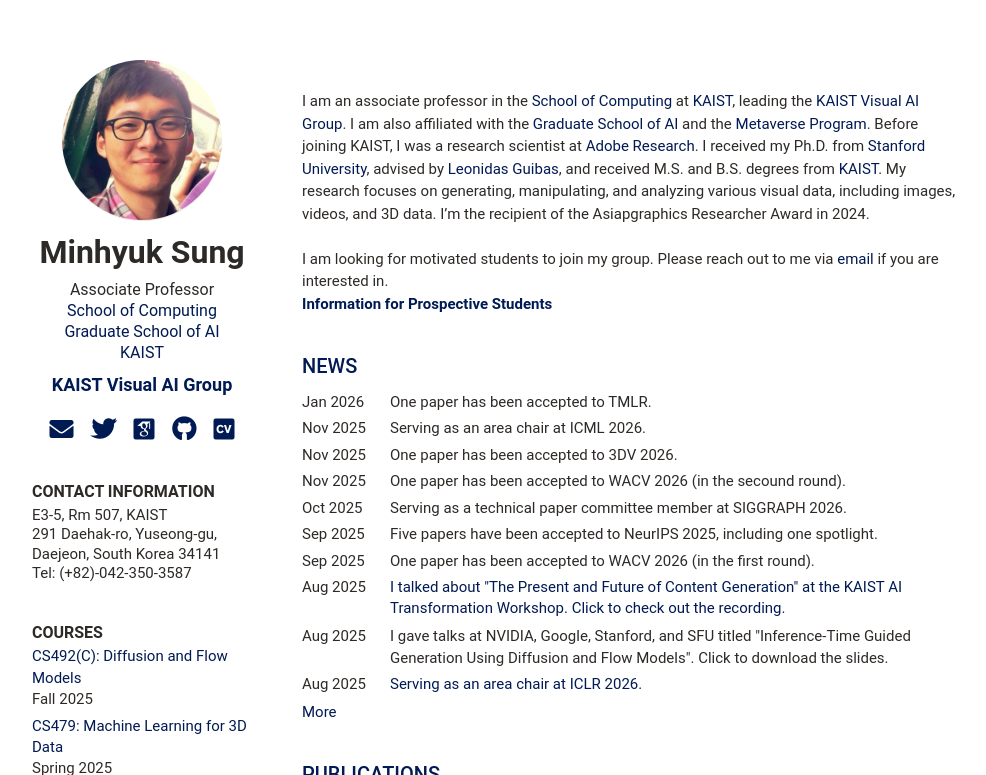
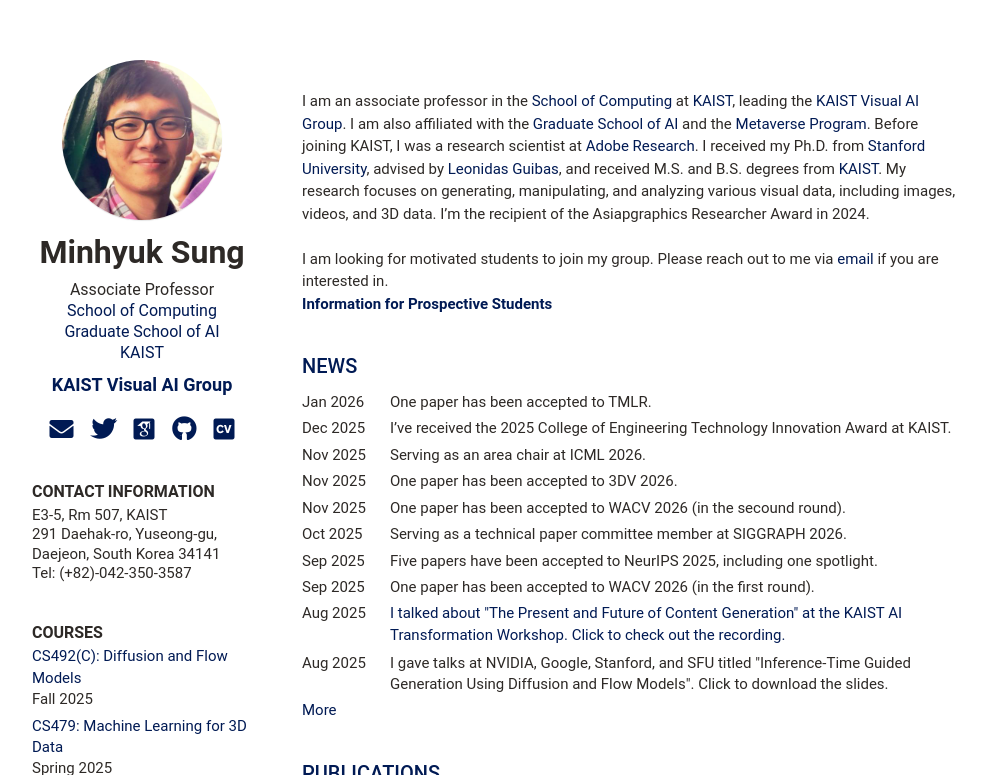
Before and after one commit to mhsung/mhsung.github.io, a Jekyll site: the page built from index.html, in a window 1280 px wide and 900 px high, cut to the strip 0-775 px from the top of the window. Shown: the whole strip, without its empty margins (126-1112 px from the left). Built offline with Jekyll 4.4.1, drawn with Linux system fonts in a browser that asks for light colours; some web fonts are replaced.

Commit message:
Updated.

```diff
--- a/_data/news.yml
+++ b/_data/news.yml
@@ -1,6 +1,8 @@
 news:
     - title: "One paper has been accepted to TMLR."
       time: Jan 2026
+    - title: "I’ve received the 2025 College of Engineering Technology Innovation Award at KAIST."
+      time: Dec 2025
     - title: "Serving as an area chair at ICML 2026."
       time: Nov 2025
     - title: "One paper has been accepted to 3DV 2026."
```
